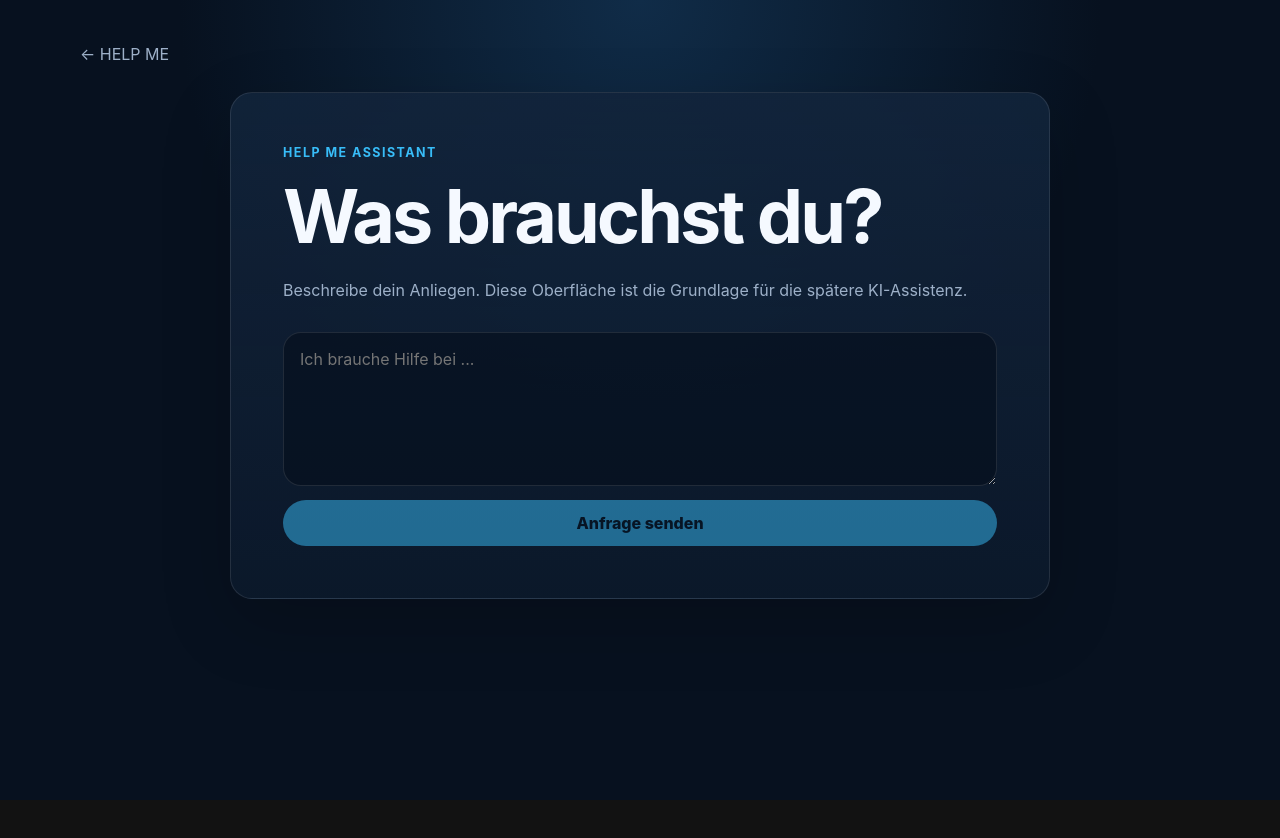
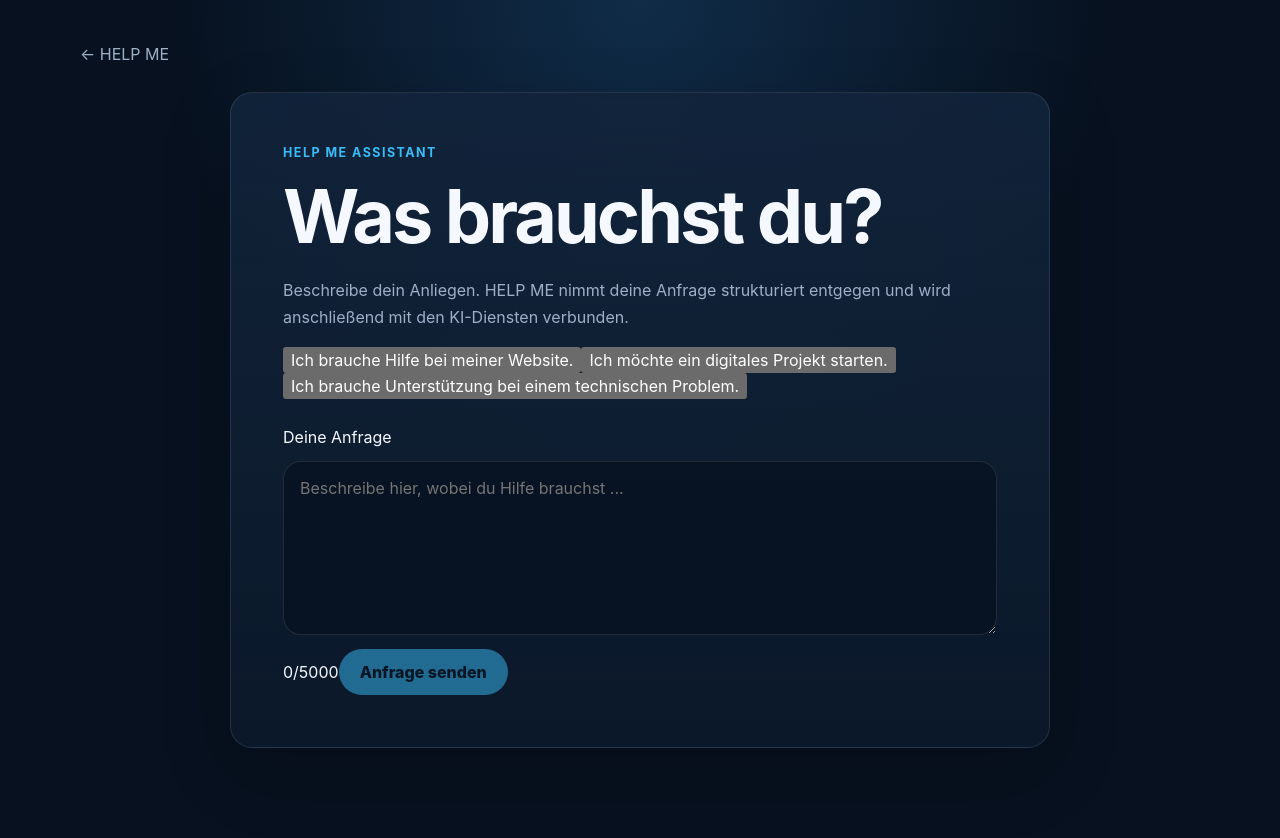
Before and after one commit to saiedahm/HELP-ME, a Next.js app in the folder apps/web/: page /help in a window 1280 px wide. Before the commit the page ends 800 px from the top, so only its background shows below. Built offline with nearby package versions, Linux system fonts and the light colour scheme.

Commit message:
Improve HELP ME assistant page

```diff
--- a/apps/web/app/help/page.tsx
+++ b/apps/web/app/help/page.tsx
@@ -1,15 +1,22 @@
 "use client";
 
 import { FormEvent, useState } from "react";
+
+const examples = [
+  "Ich brauche Hilfe bei meiner Website.",
+  "Ich möchte ein digitales Projekt starten.",
+  "Ich brauche Unterstützung bei einem technischen Problem.",
+];
 
 export default function HelpPage() {
   const [message, setMessage] = useState("");
   const [reply, setReply] = useState("");
   const [loading, setLoading] = useState(false);
 
-  async function submit(event: FormEvent) {
+  async function submit(event: FormEvent<HTMLFormElement>) {
     event.preventDefault();
-    if (!message.trim() || loading) return;
+    const value = message.trim();
+    if (!value || loading) return;
 
     setLoading(true);
     setReply("");
@@ -17,10 +24,11 @@ export default function HelpPage() {
       const response = await fetch("/api/help", {
         method: "POST",
         headers: { "Content-Type": "application/json" },
-        body: JSON.stringify({ message }),
+        body: JSON.stringify({ message: value }),
       });
       const data = await response.json();
-      setReply(data.reply ?? data.error ?? "Unbekannter Fehler");
+      setReply(data.reply ?? data.error ?? "Unbekannte Antwort");
+      if (response.ok) setMessage("");
     } catch {
       setReply("Die Anfrage konnte gerade nicht verarbeitet werden.");
     } finally {
@@ -35,20 +43,41 @@ export default function HelpPage() {
         <section className="assistant-card">
           <div className="eyebrow">HELP ME ASSISTANT</div>
           <h1>Was brauchst du?</h1>
-          <p>Beschreibe dein Anliegen. Diese Oberfläche ist die Grundlage für die spätere KI-Assistenz.</p>
+          <p>Beschreibe dein Anliegen. HELP ME nimmt deine Anfrage strukturiert entgegen und wird anschließend mit den KI-Diensten verbunden.</p>
+
+          <div className="example-list" aria-label="Beispiele">
+            {examples.map((example) => (
+              <button key={example} type="button" className="example-chip" onClick={() => setMessage(example)}>
+                {example}
+              </button>
+            ))}
+          </div>
+
           <form onSubmit={submit}>
+            <label htmlFor="help-message">Deine Anfrage</label>
             <textarea
+              id="help-message"
               value={message}
               onChange={(event) => setMessage(event.target.value)}
-              placeholder="Ich brauche Hilfe bei ..."
-              rows={6}
-              aria-label="Deine Anfrage"
+              placeholder="Beschreibe hier, wobei du Hilfe brauchst ..."
+              rows={7}
+              maxLength={5000}
+              required
             />
-            <button className="button primary" type="submit" disabled={loading || !message.trim()}>
-              {loading ? "Wird verarbeitet ..." : "Anfrage senden"}
-            </button>
+            <div className="form-footer">
+              <span>{message.length}/5000</span>
+              <button className="button primary" type="submit" disabled={loading || !message.trim()}>
+                {loading ? "Wird verarbeitet ..." : "Anfrage senden"}
+              </button>
+            </div>
           </form>
-          {reply && <div className="reply" role="status">{reply}</div>}
+
+          {reply && (
+            <div className="reply" role="status" aria-live="polite">
+              <strong>HELP ME</strong>
+              <p>{reply}</p>
+            </div>
+          )}
         </section>
       </div>
     </main>
```
